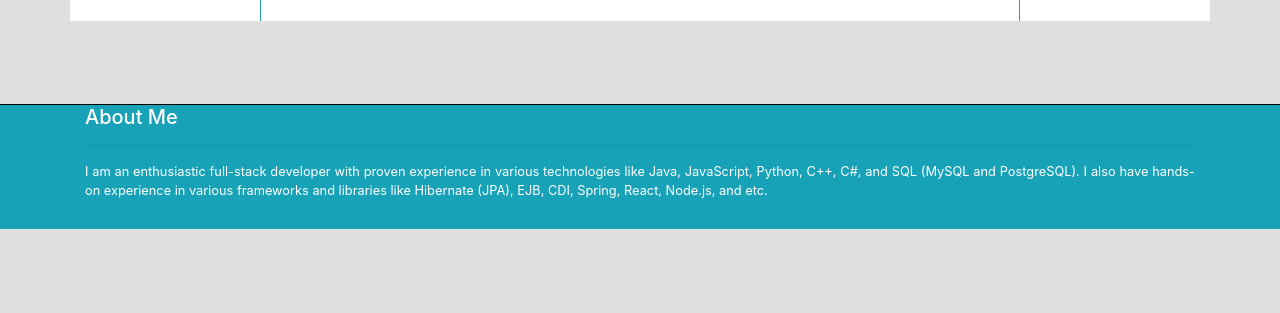
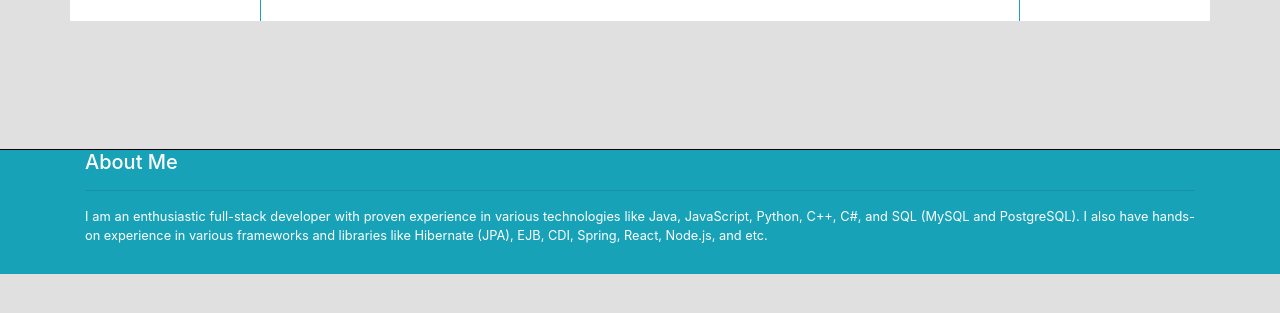
Before and after one commit to Deepak-PS/projects, a plain HTML site: page index.html in a window 1280 px wide. Shown: the part 375-688 px from the top of the page. Drawn offline with nearby package versions, Linux system fonts and the light colour scheme.

Commit message:
Update style.css

```diff
--- a/css/style.css
+++ b/css/style.css
@@ -36,5 +36,5 @@ footer {
 
 @media (min-width: 576px) {
 #aboutMeFooter {
-   margin-top: 6.5%;
+   margin-top: 10%;
 }
```
